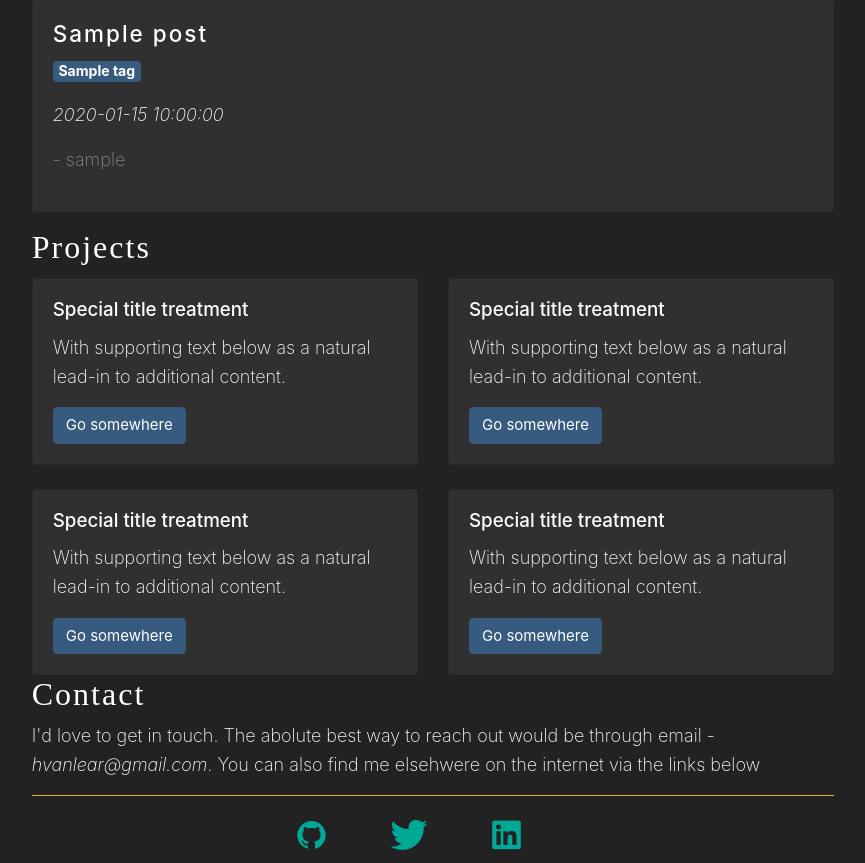
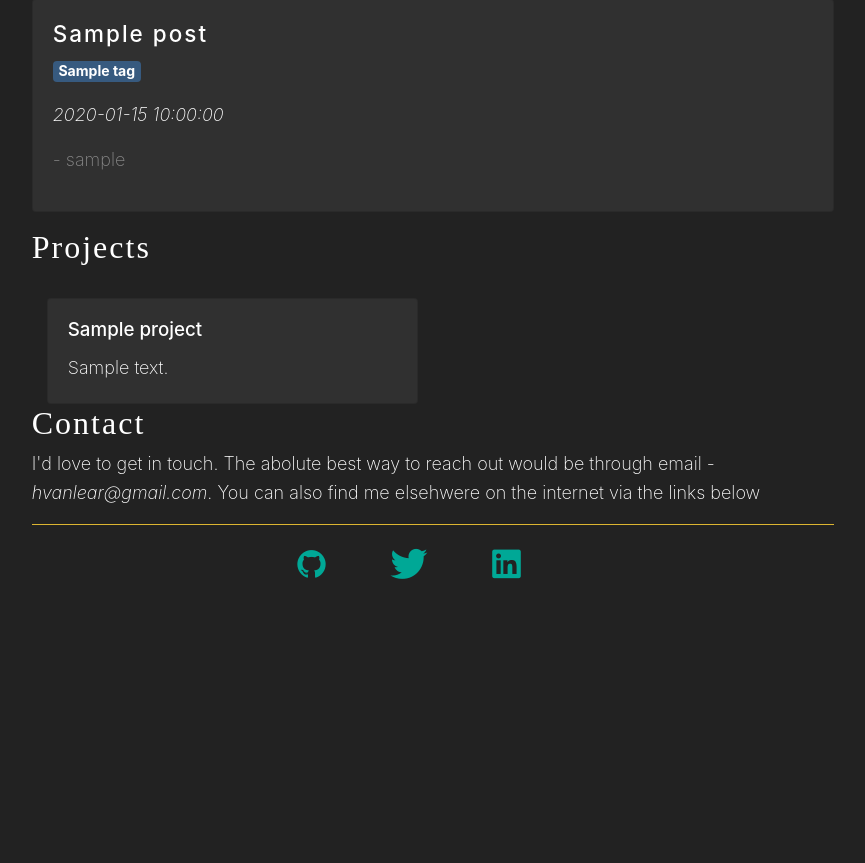
Before and after one commit to hvanlear/portfolio, a Flask app: page / in a window 1280 px wide. Shown: the part 446-1309 px from the top of the page, without its empty margins (207-1072 px from the left). After the commit the page ends 1025 px from the top, so only its background shows below. Run offline with Flask 2, Linux system fonts and the light colour scheme; tables that the repository leaves empty hold one stand-in row (values such as "Sample post"); some libraries are stand-ins or nearby versions; some web fonts are replaced.

Commit message:
jinja update to dynamically diaplay new project additions

```diff
--- a/app/routes.py
+++ b/app/routes.py
@@ -1,8 +1,8 @@
 from flask import render_template, url_for, redirect, flash, request
 from app import app, db
-from app.forms import LoginForm, PostForm, EditPost
+from app.forms import LoginForm, PostForm, EditPost, AddProject
 from flask_login import current_user, login_user, logout_user, login_required
-from app.models import User, Post
+from app.models import User, Post, Post_Project_Tag, Project, Tag
 from werkzeug.urls import url_parse
 
 
@@ -10,7 +10,8 @@
 @app.route('/index')
 def index():
     posts = Post.query.order_by(Post.create_date.desc()).limit(2).all()
-    return render_template('index.html', title='Home', posts=posts)
+    projects = Project.query.all()
+    return render_template('index.html', title='Home', posts=posts, projects=projects)
 
 
 @app.route('/blog')
@@ -47,7 +48,7 @@
     logout_user()
     return redirect(url_for('index'))
 
-# route is undeed, functionality rolled into /admin-panel
+# route not needed, functionality rolled into /admin-panel
 
 
 # @app.route('/post', methods=['GET', 'POST'])
@@ -112,3 +113,17 @@
     db.session.delete(post)
     db.session.commit()
     return redirect(url_for('admin_panel'))
+
+
+@app.route('/admin-panel/add-project', methods=['GET', 'POST'])
+@login_required
+def add_project():
+    form = AddProject()
+    if form.validate_on_submit():
+        project = Project(title=form.title.data,
+                          about=form.about.data, demo_link=form.demo_link.data, github_link=form.github_link.data)
+        db.session.add(project)
+        db.session.commit()
+        flash('Project Added')
+        return redirect(url_for('admin_panel'))
+    return render_template('add_project.html', form=form)
--- a/app/templates/about.html
+++ b/app/templates/about.html
@@ -20,7 +20,8 @@
 </p>
 
 <p> This site has a backend built from scratch powered by Python, Postgres and served with Flask. The Front-End is made with custom bootstrap and a smattering of vanilla JavaScript.
-    It includes a small CMS I built to more easily manage my blog posts. <a href="https://github.com/hvanlear/portfolio">You can find the source code here. </a> </p>
+    It includes a small CMS I built to more easily manage my blog posts and new project additions.
+     <a href="https://github.com/hvanlear/portfolio">You can find the source code here. </a> </p>
 
 <p class="aboutTitles">
     Compitencies
--- a/app/templates/admin_panel.html
+++ b/app/templates/admin_panel.html
@@ -4,6 +4,7 @@
 
 <div class="warpper" style="width: 1000px; margin: auto">
     <h1>Say Something</h1>
+    <a href="/admin-panel/add-project">Add Project</a>
     <form method="post">
         {{ form.csrf_token }}
         {{ form.title.label }}<br>
--- a/app/templates/index.html
+++ b/app/templates/index.html
@@ -39,47 +39,30 @@
     {% endfor %}
   </ul>
 </div>
+
+
 <div class="container col-md-9">
   <h3 class="display-7">Projects</h3>
+  <div class="container-fluid">
+    <legend></legend>
+    <div class="row-fluid" id="main">
+        {% for project in projects %}
+        {% if loop.index0 % 2 == 0 %}
         <div class="row">
+        {% endif %}
             <div class="col-sm-6">
-      <div class="card mt-1">
+              <div class='card mt-4'>
                 <div class="card-body">
-          <h5 class="card-title">Special title treatment</h5>
-          <p class="card-text">With supporting text below as a natural lead-in to additional content.</p>
-          <a href="#" class="btn btn-primary">Go somewhere</a>
+                  <h5 class="card-title">{{ project.title }}</h5>
+                  <p class="card-text">{{ project.about | safe}}</p>
+
               </div>
               </div>
             </div>
-    <div class="col-sm-6">
-      <div class="card mt-1">
-        <div class="card-body">
-          <h5 class="card-title">Special title treatment</h5>
-          <p class="card-text">With supporting text below as a natural lead-in to additional content.</p>
-          <a href="#" class="btn btn-primary">Go somewhere</a>
+        {% if loop.index0 % 2 == 1 or loop.last %}
         </div>
-      </div>
-    </div>
-  </div>
-
-  <div class="row">
-    <div class="col-sm-6">
-      <div class="card mt-4">
-        <div class="card-body">
-          <h5 class="card-title">Special title treatment</h5>
-          <p class="card-text">With supporting text below as a natural lead-in to additional content.</p>
-          <a href="#" class="btn btn-primary">Go somewhere</a>
-        </div>
-      </div>
-    </div>
-    <div class="col-sm-6">
-      <div class="card mt-4">
-        <div class="card-body">
-          <h5 class="card-title">Special title treatment</h5>
-          <p class="card-text">With supporting text below as a natural lead-in to additional content.</p>
-          <a href="#" class="btn btn-primary">Go somewhere</a>
-        </div>
-      </div>
+        {% endif %}
+        {% endfor %}
     </div>
   </div>
 
--- a/portfolio.py
+++ b/portfolio.py
@@ -1,5 +1,5 @@
 from app import app, db
-from app.models import User, Post
+from app.models import User, Post, Project, Post_Project_Tag, Tag
 
 
 @app.shell_context_processor
```
Also changed, not shown: app/forms.py (+10 -0 lines), app/models.py (+20 -4 lines), app/templates/add_project.html (added, +29 -0 lines), migrations/versions/920056066b24_projects_table.py (added, +53 -0 lines), 1 other file. Lines whose indentation alone changed are shown as unchanged.
